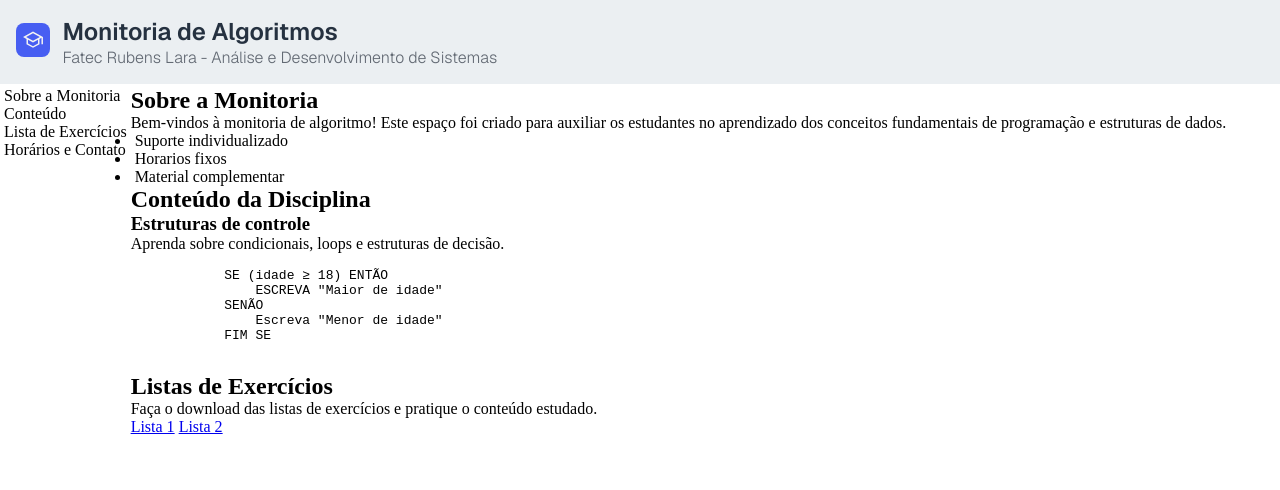
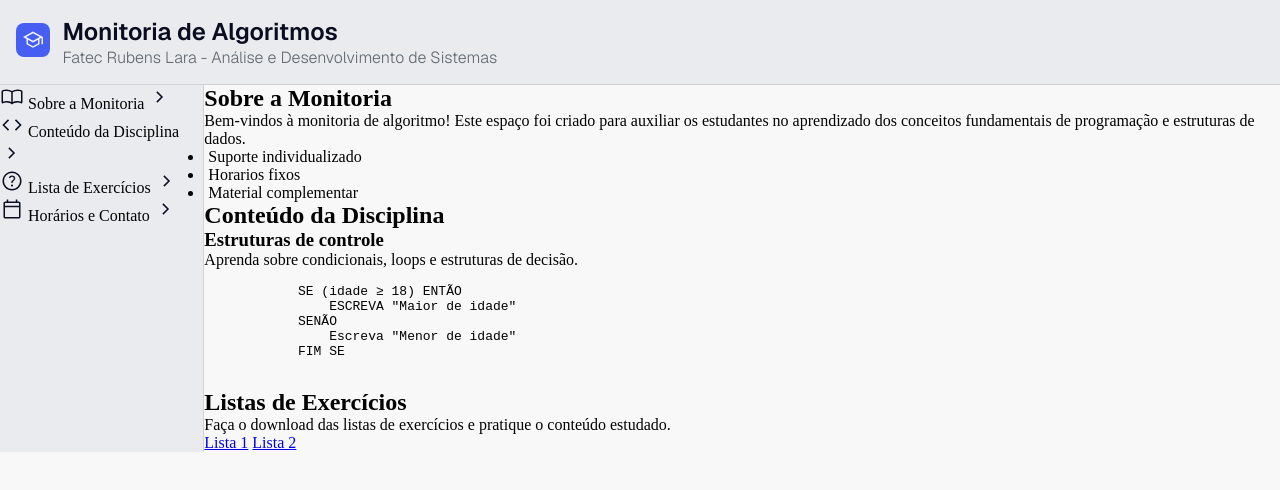
Before and after one commit to leandrooliss/site-monitoria, a plain HTML site: page index.html in a window 1280 px wide. Drawn offline with nearby package versions, Linux system fonts and the light colour scheme.

Commit message:
style: alteração da paleta de cores
Alteração da paleta de cores, adição das classes e de imagens utilizadas no layout.

```diff
--- a/index.html
+++ b/index.html
@@ -19,30 +19,29 @@
         </div>
     </header>
 
-
     <main>
-        <aside>
-            <nav>
+        <aside class="container__menu">
+            <nav class="menu">
                 <ul>
                     <li>
-                        <img src="" alt="" />
+                        <img src="img/sobre.svg" alt="Ícone de um livro aberto" />
                         Sobre a Monitoria
-                        <img src="" alt="" />
+                        <img src="img/seta.svg" alt="Ícone de uma seta apontada para direita" />
                     </li>
                     <li>
-                        <img src="" alt="" />
-                        Conteúdo
-                        <img src="" alt="" />
+                        <img src="img/conteudo.svg" alt="" />
+                        Conteúdo da Disciplina
+                        <img src="img/seta.svg" alt="" />
                     </li>
                     <li>
-                        <img src="" alt="" />
+                        <img src="img/exercicios.svg" alt="" />
                         Lista de Exercícios
-                        <img src="" alt="" />
+                        <img src="img/seta.svg" alt="" />
                     </li>
                     <li>
-                        <img src="" alt="" />
+                        <img src="img/horario.svg" alt="" />
                         Horários e Contato
-                        <img src="" alt="" />
+                        <img src="img/seta.svg" alt="" />
                     </li>
                 </ul>
             </nav>
@@ -51,8 +50,7 @@
             <section>
                 <h2>Sobre a Monitoria</h2>
                 <article>
-                    <p>Bem-vindos à monitoria de algoritmo! Este espaço foi criado para auxiliar os estudantes no
-                        aprendizado dos conceitos fundamentais de programação e estruturas de dados.</p>
+                    <p>Bem-vindos à monitoria de algoritmo! Este espaço foi criado para auxiliar os estudantes no aprendizado dos conceitos fundamentais de programação e estruturas de dados.</p>
                     <ul>
                         <li>
                             <img src="" alt=""/>
@@ -97,6 +95,10 @@
         </div>
     </main>
 
+    <footer>
+
+    </footer>
+
     <script src="/main.js" defer></script>
 </body>
 
--- a/main.css
+++ b/main.css
@@ -1,14 +1,21 @@
 @import url('https://fonts.googleapis.com/css2?family=Geist+Mono:wght@100..900&family=Geist:wght@100..900&display=swap');
 
 :root {
-    --cor-principal: #215BA6;
+    --cor-fundo: #F8F8F8;
+    --cor-fundo-div: #e9ebee;
+    --cor-destaque: #475EF2;
+    --azul-secundario: #7666e9;
+    --cor-fonte: #090D1F;
+    --cor-fonte-claro: #636a74;
+    --fonte: Geist, sans-serif;
+    --fonte-secundaria: Geist, Mono, sans-serif;
+
+    /* --cor-principal: #215BA6;
     --cor-destaque: #475EF2;
     --cor-fonte: #253140;
     --cor-fonte-claro: #636a74;
     --cor-fundo-div: #EBEFF2;
-    --cor-fundo: white;
-    --fonte: Geist, sans-serif;
-    --fonte-secundaria: Geist, Mono;
+    --cor-fundo: white; */
 }
 
 *{
@@ -19,9 +26,10 @@
 
 body{
     background-color: var(--cor-fundo);
+    display: grid;
 }
 
-img {
+.cabecalho__logo {
     background-color: #475EF2;
 
 }
@@ -33,7 +41,7 @@ img {
     gap: .8rem;
     padding: 1rem;
     background-color: var(--cor-fundo-div);
-    margin-bottom: 0.2em;
+    border-bottom: 1px solid lightgrey;
 }
 
 .cabecalho__logo {
@@ -58,3 +66,10 @@ img {
 main {
     display: flex;
 }
+
+.container__menu{
+    background-color: var(--cor-fundo-div);
+    border-right: 1px solid lightgrey;
+    display: flex;
+
+}
```
Also changed, not shown: img/conteudo-selecionado.svg (added), img/conteudo.svg (added), img/exercicios-selecionado.svg (added), img/exercicios.svg (added), img/horario-selecionado.svg (added), img/horario.svg (added), img/seta-selecionado.svg (added), img/seta.svg (added), img/sobre-selecionado.svg (added), img/sobre.svg (added).
